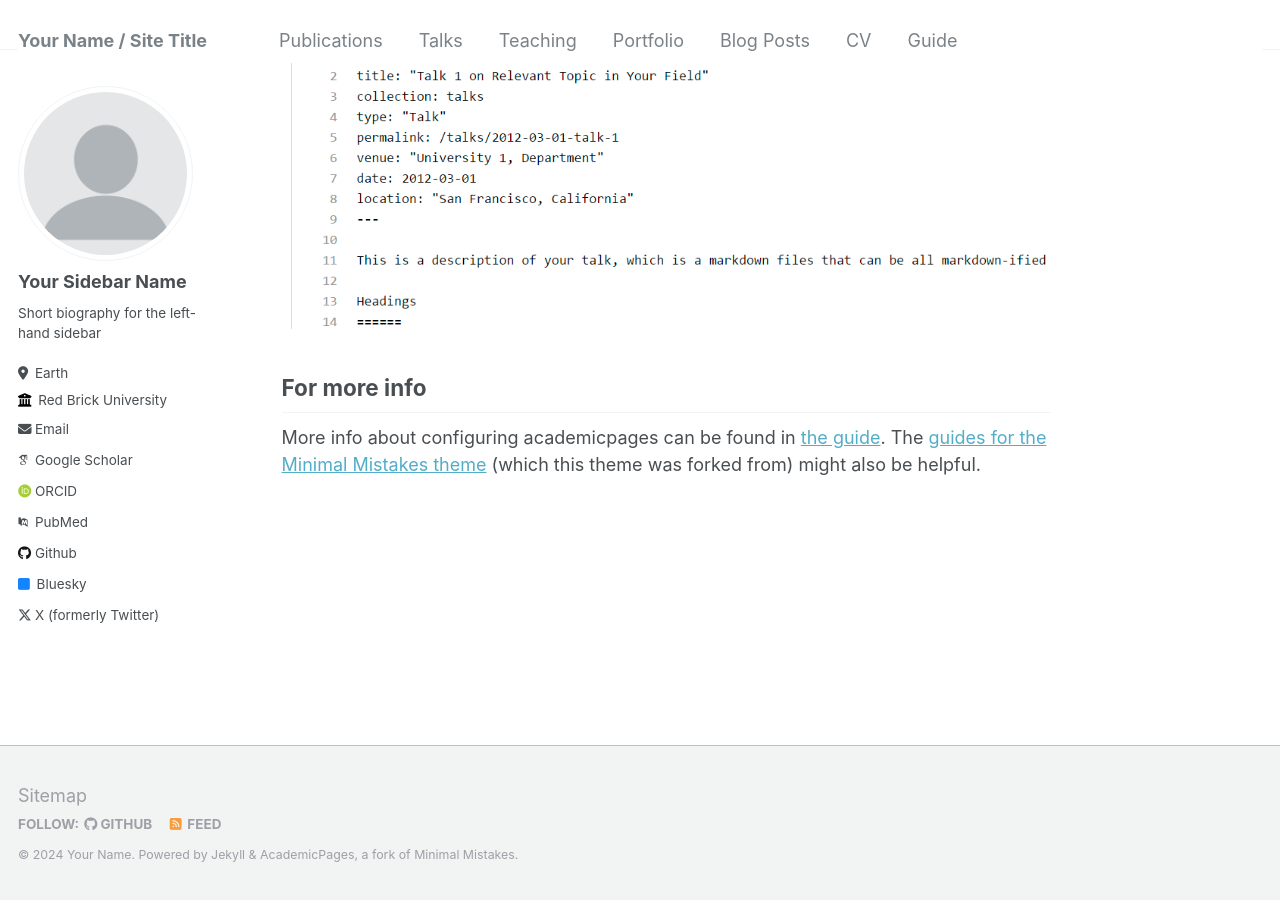
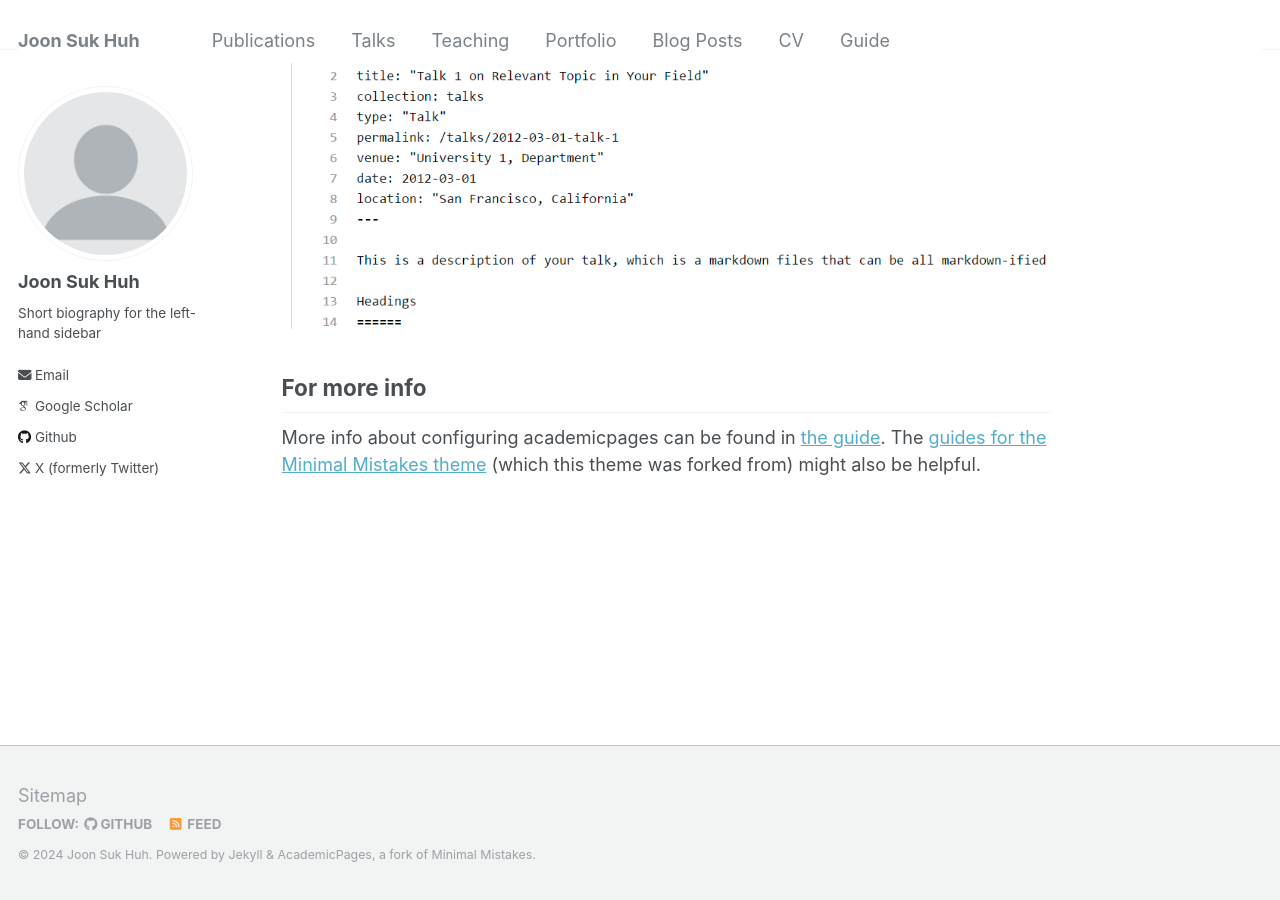
Before and after one commit to joon-huh/joon-huh.github.io, a Jekyll site: the page built from _pages/about.md, in a window 1280 px wide and 900 px high, scrolled down 2640 px. Built offline with Jekyll 4.4.1, drawn with Linux system fonts in a browser that asks for light colours; some web fonts are replaced.

Commit message:
Update _config.yml

```diff
--- a/_config.yml
+++ b/_config.yml
@@ -8,13 +8,13 @@
 
 # Basic Site Settings
 locale                   : "en-US"
-title                    : "Your Name / Site Title"
+title                    : "Joon Suk Huh"
 title_separator          : "-"
-name                     : &name "Your Name"
-description              : &description "personal description"
-url                      : https://academicpages.github.io # the base hostname & protocol for your site e.g. "https://mmistakes.github.io"
+name                     : &name "Joon Suk Huh"
+description              : &description "Joon's Personal Website"
+url                      : https://joon-huh.github.io # the base hostname & protocol for your site e.g. "https://mmistakes.github.io"
 baseurl                  : "" # the subpath of your site, e.g. "/blog"
-repository               : "academicpages/academicpages.github.io"
+repository               : "joon-huh/joon-huh.github.io"
 
 # Site Author - The following control what appear as part of the author content on the side bar.
 #               If a field is blank the icon and link will not appear, otherwise it will be shown.
@@ -22,32 +22,32 @@ repository               : "academicpages/academicpages.github.io"
 author:
   # Biographic information
   avatar           : "profile.png"
-  name             : "Your Sidebar Name"
+  name             : "Joon Suk Huh"
   pronouns         : # example: "she/her"
   bio              : "Short biography for the left-hand sidebar"
-  location         : "Earth"
-  employer         : "Red Brick University"
+  location         : # "Earth"
+  employer         : # "Red Brick University"
   uri              : # URL
-  email            : "none@example.org"
+  email            : "joon@cs.wisc.edu"
 
   # Academic websites
   arxiv            : # URL - Update with the correct link to your profile
-  googlescholar    : "https://scholar.google.com/citations?user=PS_CX0AAAAAJ"
+  googlescholar    : "https://scholar.google.com/citations?user=oXYG5-QAAAAJ&hl=en"
   impactstory      : # URL
-  orcid            : "http://orcid.org/yourorcidurl"
-  pubmed           : "https://www.ncbi.nlm.nih.gov/pubmed/?term=john+snow"
+  orcid            : # URL
+  pubmed           : # URL
   researchgate     : # URL
 
   # Repositories and software development
   bitbucket        : # Username - Update with your username on the site
   codepen          : # Username
   dribbble         : # Username
-  github           : "academicpages"
+  github           : "joon-huh"
   kaggle           : # Username
   stackoverflow    : # User number or user number and name (i.e., use "1" or "1/jeff-atwood")
 
   # Social media
-  bluesky          : "bsky.app" # Replace this with you Bluesky username
+  bluesky          : # Username
   facebook         : # Username
   flickr           : # Username
   foursquare       : # Username
@@ -64,7 +64,7 @@ author:
   steam            : # Username
   telegram         : # URL
   tumblr           : # Username
-  twitter          : "UniofOxford"  # Replace this with your X / Twitter handle
+  twitter          : "joonhuh__"
   vine             : # Username
   weibo            : # Username
   wikipedia        : # Username
```
